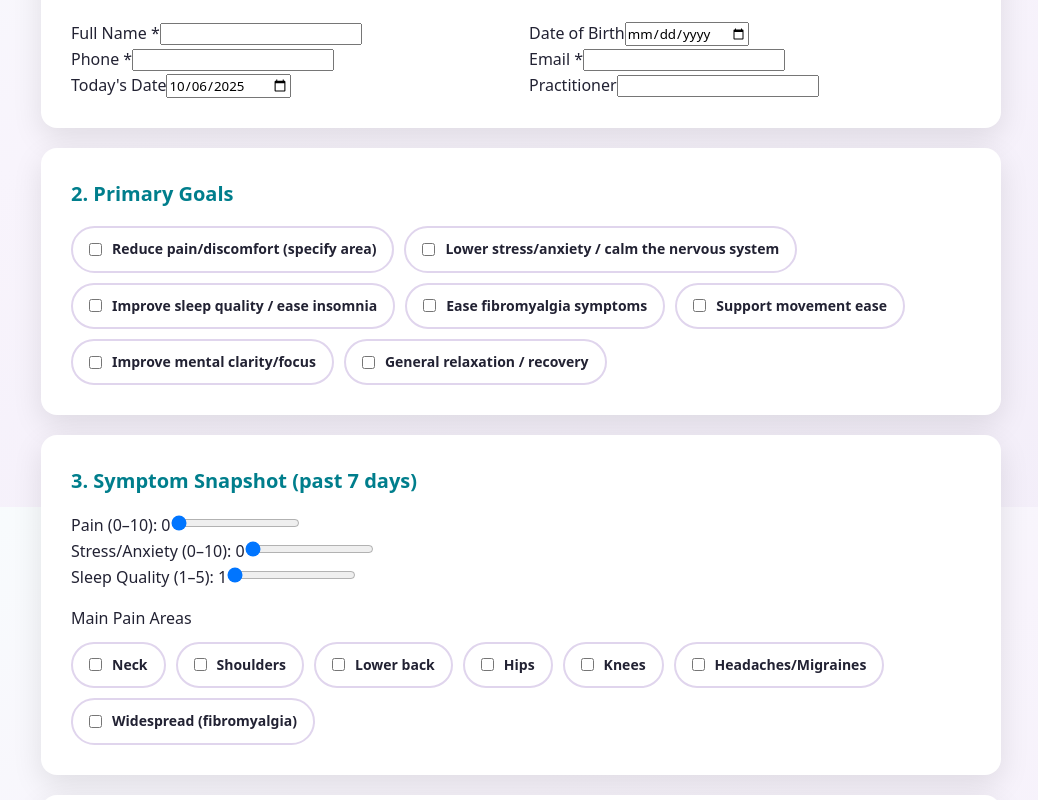
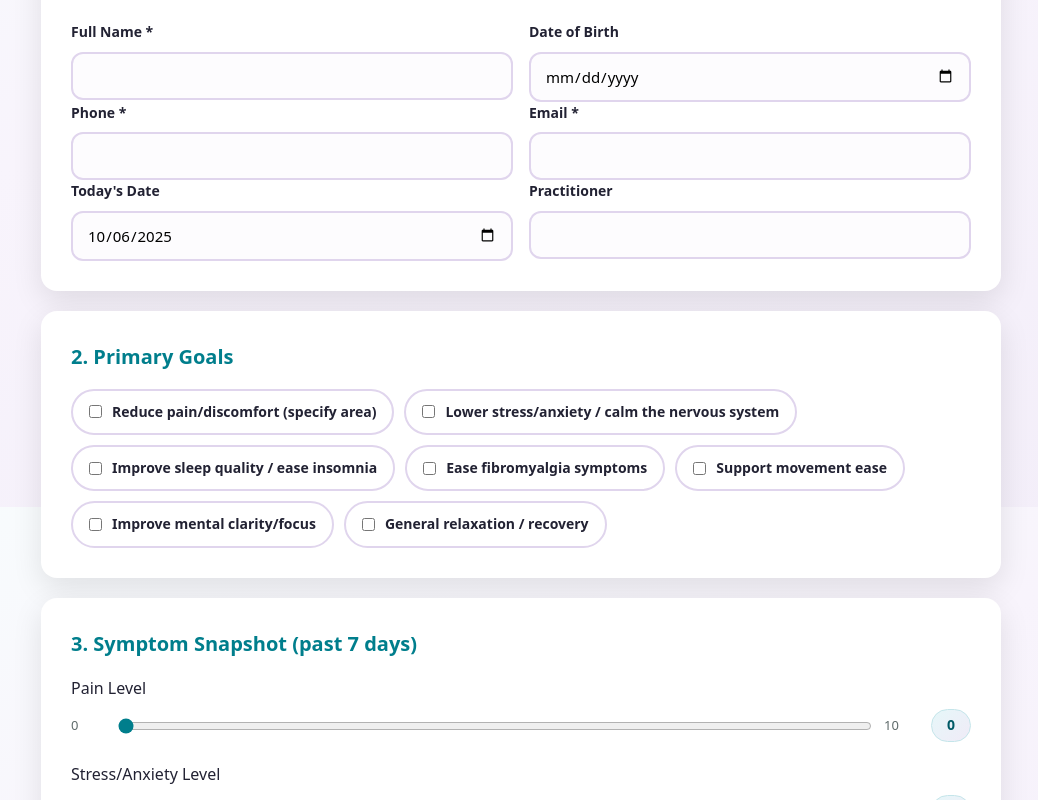
Before and after one commit to AidoJ/SoundTherapy, a React (Vite) app: page / in a window 1280 px wide. Both pictures are taken after a click on the button "Begin Your Healing Session". Shown: the part 293-1093 px from the top of the page, without its empty margins (119-1157 px from the left). Built offline with nearby package versions, Linux system fonts and the light colour scheme; no server answers.

Commit message:
Improve form styling: fix Client Details section with proper form-group classes and restore elegant slider design for Symptom Snapshot

```diff
--- a/src/components/IntakeForm.jsx
+++ b/src/components/IntakeForm.jsx
@@ -148,7 +148,7 @@ const IntakeForm = ({ onSubmit }) => {
         <section className="form-card">
           <h3>1. Client Details</h3>
           <div className="form-grid cols-2">
-            <div>
+            <div className="form-group">
               <label htmlFor="fullName">Full Name *</label>
               <input
                 type="text"
@@ -159,7 +159,7 @@ const IntakeForm = ({ onSubmit }) => {
                 required
               />
             </div>
-            <div>
+            <div className="form-group">
               <label htmlFor="dateOfBirth">Date of Birth</label>
               <input
                 type="date"
@@ -171,7 +171,7 @@ const IntakeForm = ({ onSubmit }) => {
             </div>
           </div>
           <div className="form-grid cols-2">
-            <div>
+            <div className="form-group">
               <label htmlFor="phone">Phone *</label>
               <input
                 type="tel"
@@ -182,7 +182,7 @@ const IntakeForm = ({ onSubmit }) => {
                 required
               />
             </div>
-            <div>
+            <div className="form-group">
               <label htmlFor="email">Email *</label>
               <input
                 type="email"
@@ -195,7 +195,7 @@ const IntakeForm = ({ onSubmit }) => {
             </div>
           </div>
           <div className="form-grid cols-2">
-            <div>
+            <div className="form-group">
               <label htmlFor="todaysDate">Today's Date</label>
               <input
                 type="date"
@@ -205,7 +205,7 @@ const IntakeForm = ({ onSubmit }) => {
                 onChange={handleInputChange}
               />
             </div>
-            <div>
+            <div className="form-group">
               <label htmlFor="practitioner">Practitioner</label>
               <input
                 type="text"
@@ -246,40 +246,54 @@ const IntakeForm = ({ onSubmit }) => {
         {/* Symptom Snapshot */}
         <section className="form-card">
           <h3>3. Symptom Snapshot (past 7 days)</h3>
-          <div className="slider-group">
-            <label>Pain (0–10): {formData.painLevel}</label>
+          <div className="energy-grid">
+            <div className="energy-row">
+              <label>Pain Level</label>
+              <div className="energy-slider">
+                <span className="muted">0</span>
                 <input
                   type="range"
                   min="0"
                   max="10"
                   value={formData.painLevel}
                   onChange={(e) => handleSliderChange('painLevel', e.target.value)}
-              className="slider"
                 />
+                <span className="muted">10</span>
+                <span className="energy-value">{formData.painLevel}</span>
               </div>
-          <div className="slider-group">
-            <label>Stress/Anxiety (0–10): {formData.stressAnxietyLevel}</label>
+            </div>
+            <div className="energy-row">
+              <label>Stress/Anxiety Level</label>
+              <div className="energy-slider">
+                <span className="muted">0</span>
                 <input
                   type="range"
                   min="0"
                   max="10"
                   value={formData.stressAnxietyLevel}
                   onChange={(e) => handleSliderChange('stressAnxietyLevel', e.target.value)}
-              className="slider"
                 />
+                <span className="muted">10</span>
+                <span className="energy-value">{formData.stressAnxietyLevel}</span>
               </div>
-          <div className="slider-group">
-            <label>Sleep Quality (1–5): {formData.sleepQuality}</label>
+            </div>
+            <div className="energy-row">
+              <label>Sleep Quality</label>
+              <div className="energy-slider">
+                <span className="muted">1</span>
                 <input
                   type="range"
                   min="1"
                   max="5"
                   value={formData.sleepQuality}
                   onChange={(e) => handleSliderChange('sleepQuality', e.target.value)}
-              className="slider"
                 />
+                <span className="muted">5</span>
+                <span className="energy-value">{formData.sleepQuality}</span>
               </div>
-          <div style={{ marginTop: '16px' }}>
+            </div>
+          </div>
+          <div style={{ marginTop: '24px' }}>
             <label>Main Pain Areas</label>
             <div className="chips">
               {[
@@ -368,7 +382,7 @@ const IntakeForm = ({ onSubmit }) => {
             </label>
           </div>
           <div className="form-grid cols-2" style={{ marginTop: '16px' }}>
-            <div>
+            <div className="form-group">
               <label htmlFor="therapistSignature">Therapist Signature *</label>
               <input
                 type="text"
@@ -380,7 +394,7 @@ const IntakeForm = ({ onSubmit }) => {
                 required
               />
             </div>
-            <div>
+            <div className="form-group">
               <label htmlFor="signatureDate">Date of Signature</label>
               <input
                 type="date"
```
Lines whose indentation alone changed are shown as unchanged.
